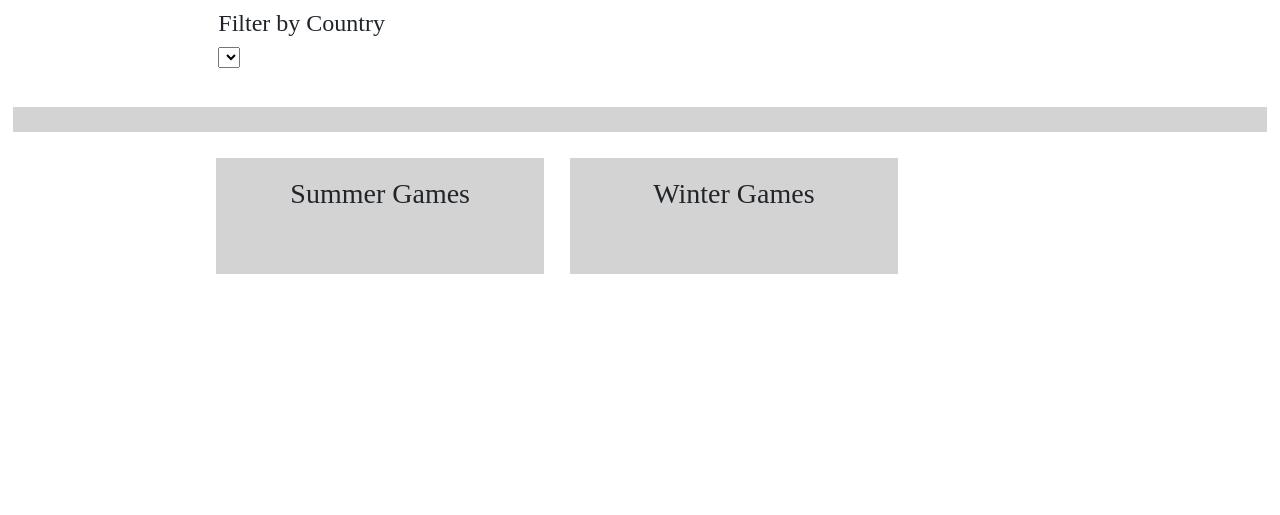
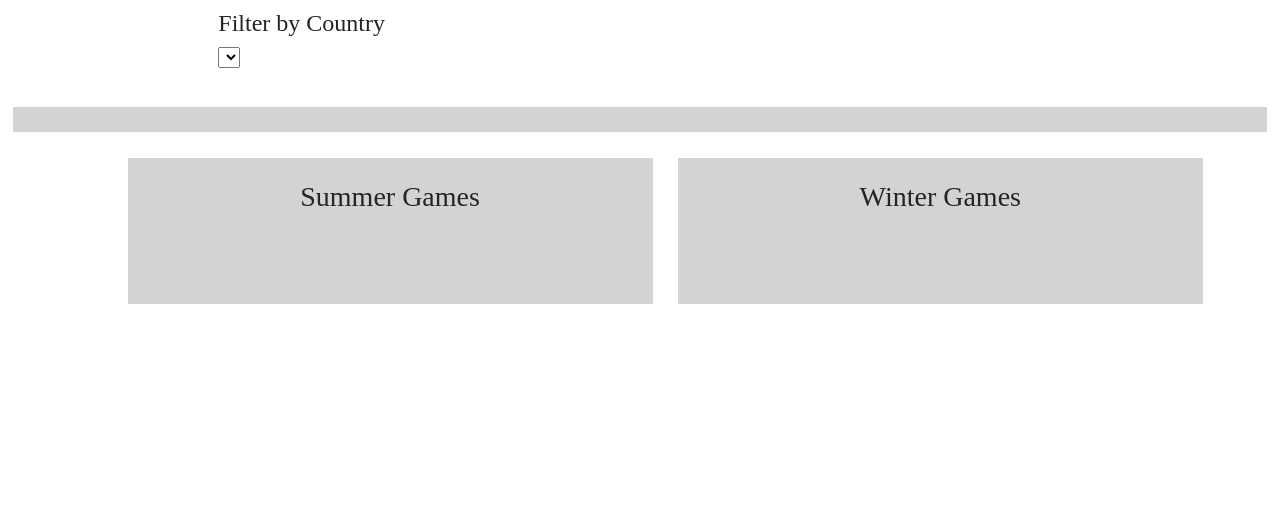
Before and after one commit to hanesy/olympics_dash, a Flask app: page /countries in a window 1280 px wide. Shown: the part 285-800 px from the top of the page. Run offline with Flask 2, Linux system fonts and the light colour scheme; data that the repository does not hold is empty; parts of the project's set-up code (start-up, migrations or seed data) failed here and were passed over; some libraries are stand-ins or nearby versions.

Commit message:
formatting on country

```diff
--- a/templates/countries.html
+++ b/templates/countries.html
@@ -89,9 +89,9 @@
             </div>
         </div>
 
-        <div class="row">
-            <div class="col-md-1 col-lg-2"></div>
-            <div class="col-md-5 col-lg-3 chartPadding">
+        <div class="row" style="margin:10px;">
+            <div class ="col-md-1 col-lg-1"></div>
+            <div class="col-md-5 col-lg-5 chartPadding">
                 <div class="row" style="padding:2%">
                     <h3 class="chartGroupTitles">Summer Games</h4>
                 </div>
@@ -106,7 +106,7 @@
                 </div>
             </div>
 
-            <div class="col-md-5 col-lg-3 chartPadding">
+            <div class="col-md-5 col-lg-5 chartPadding">
                 <div class="row" style="padding:2%">
                     <h3 class="chartGroupTitles">Winter Games</h4>
                 </div>
--- a/templates/index.html
+++ b/templates/index.html
@@ -154,12 +154,12 @@
 
         </div>
 
-        <div class="row">
+        <div class="row" style="margin-left:15px;">
             <div class="col-sm-6 col-md-6 col-lg-6">
                 <div class = 'chart' id="map"></div>
             </div>
             <div class="col-sm-6 col-md-6 col-lg-6" style="">
-                <div class = 'chart' id="countries" style="height:800px"></div>
+                <div class = 'chart' id="countries" style="height:800px "></div>
             </div>
         </div>
 
```
